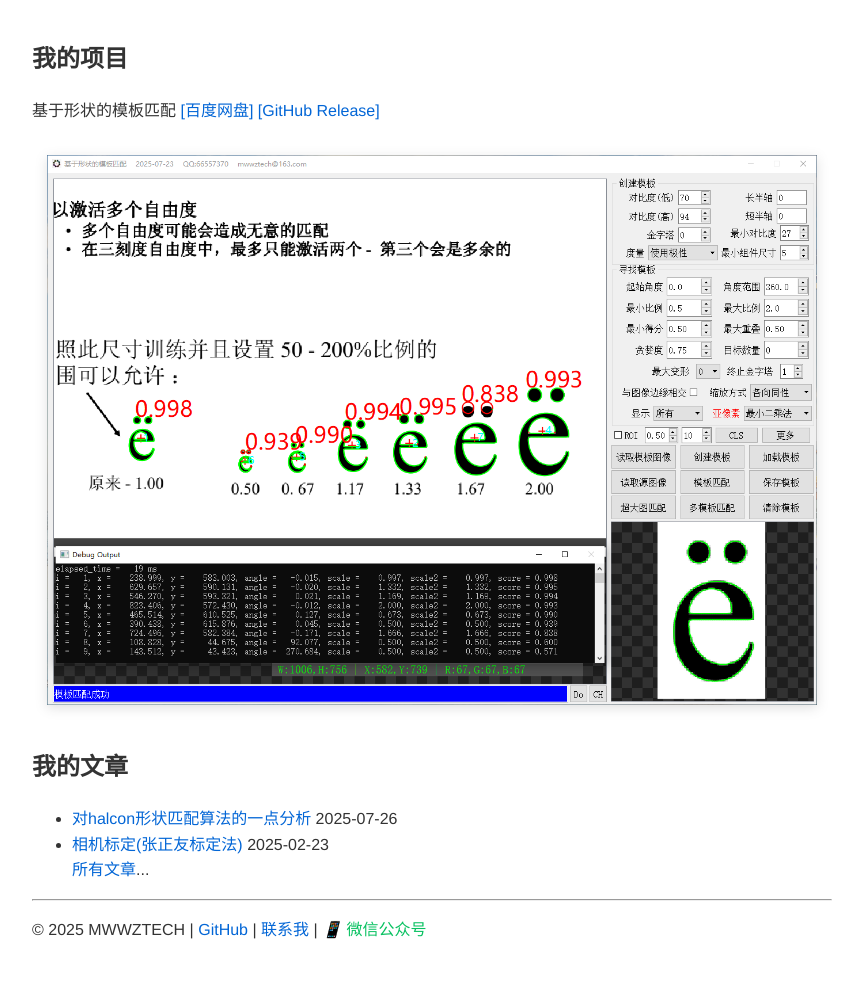
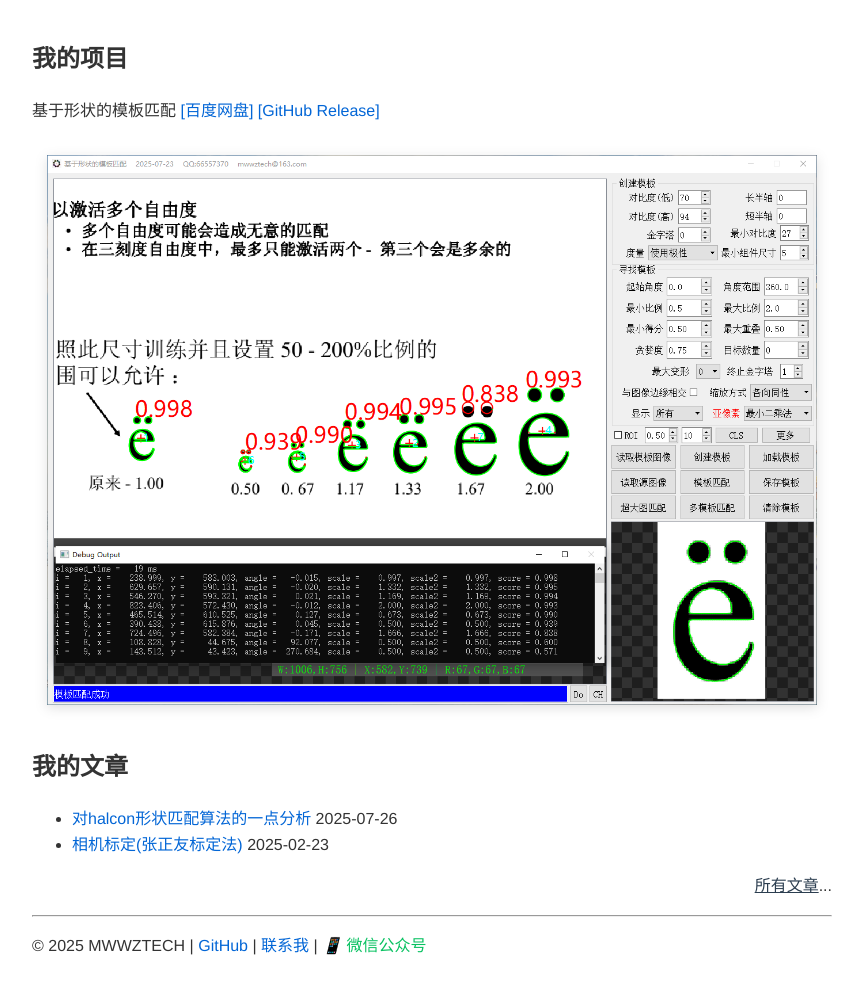
Before and after one commit to mwwzbinf/mwwzbinf.github.io, a Jekyll site: the page built from index.html, in a window 1280 px wide. Shown: the whole page, without its empty margins (208-1071 px from the left). Built offline with Jekyll 4.4.1, drawn with Linux system fonts in a browser that asks for light colours.

Commit message:
underline

```diff
--- a/index.html
+++ b/index.html
@@ -72,6 +72,28 @@ layout: null
 			</div>
 		  {% endif %}
 		</ul>
+		<style>
+		.view-all-link {
+		  /* 右对齐容器 */
+		  text-align: right;
+		  /* 可选：添加一些间距 */
+		  margin-top: 1rem;
+		}
+
+		.view-all-link a {
+		  /* 添加下划线 */
+		  text-decoration: underline;
+		  /* 改变链接颜色 */
+		  color: #2c3e50; /* 深灰色，可替换为其他颜色 */
+		  /* 可选：添加悬停效果 */
+		  transition: color 0.3s ease;
+		}
+
+		/* 悬停时的颜色变化（可选） */
+		.view-all-link a:hover {
+		  color: #3498db; /* 蓝色，可替换为其他颜色 */
+		}
+		</style>
 
         </section>
     </main>
```
